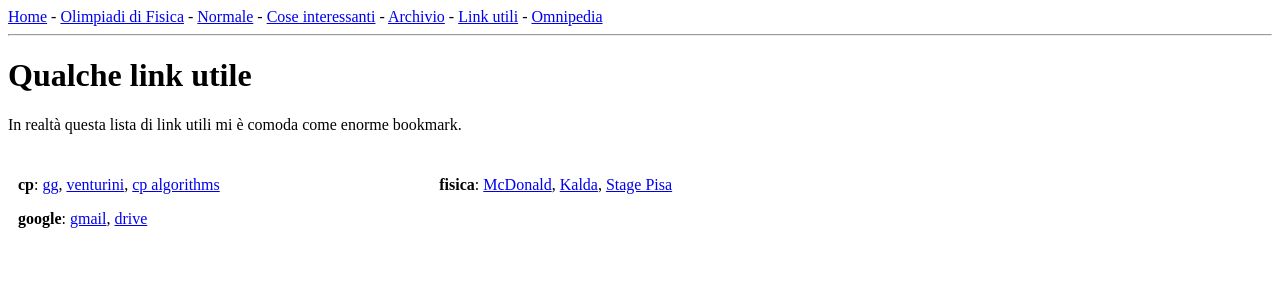
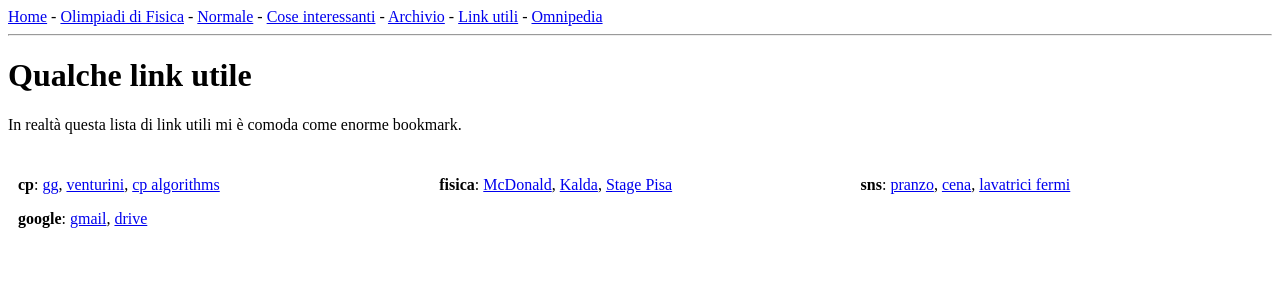
Before and after one commit to thenerdmix/uz_webpage, a PHP site: page /utili.php in a window 1280 px wide. Shown: the top 300 px of the page. Run offline with PHP 8.4, Linux system fonts and the light colour scheme.

Commit message:
updated links

```diff
--- a/utili.php
+++ b/utili.php
@@ -63,6 +63,11 @@
 	</div>
 
 	<div class="column">
+		<p><b>sns</b>:
+			<a href="https://spazi.sns.it/schedule.php?&sid=31">pranzo</a>,
+			<a href="https://spazi.sns.it/schedule.php?&sid=32">cena</a>,
+			<a href="https://spazi.sns.it/schedule.php?&sid=32">lavatrici fermi</a>
+		</p>
 	</div>
 
 
```
